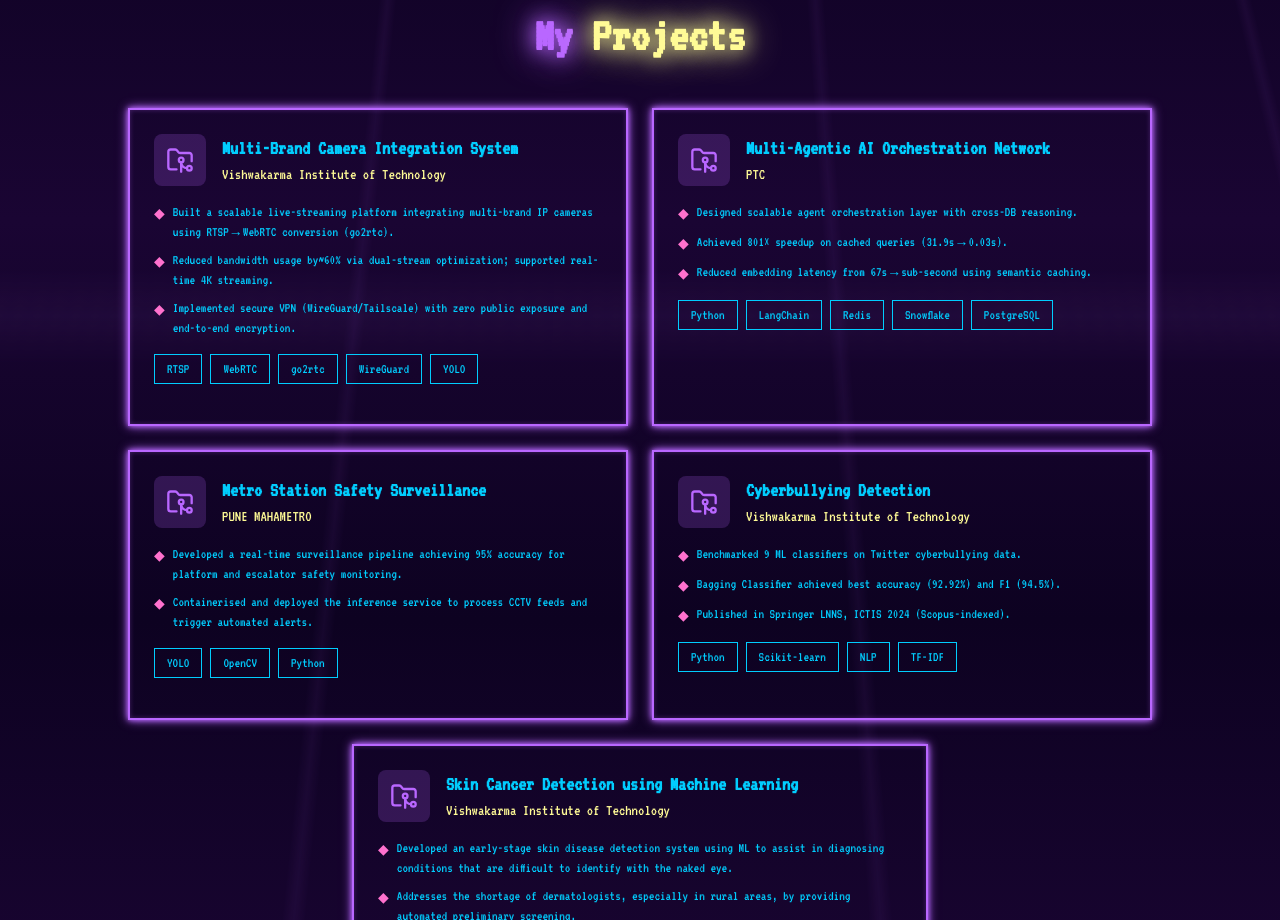
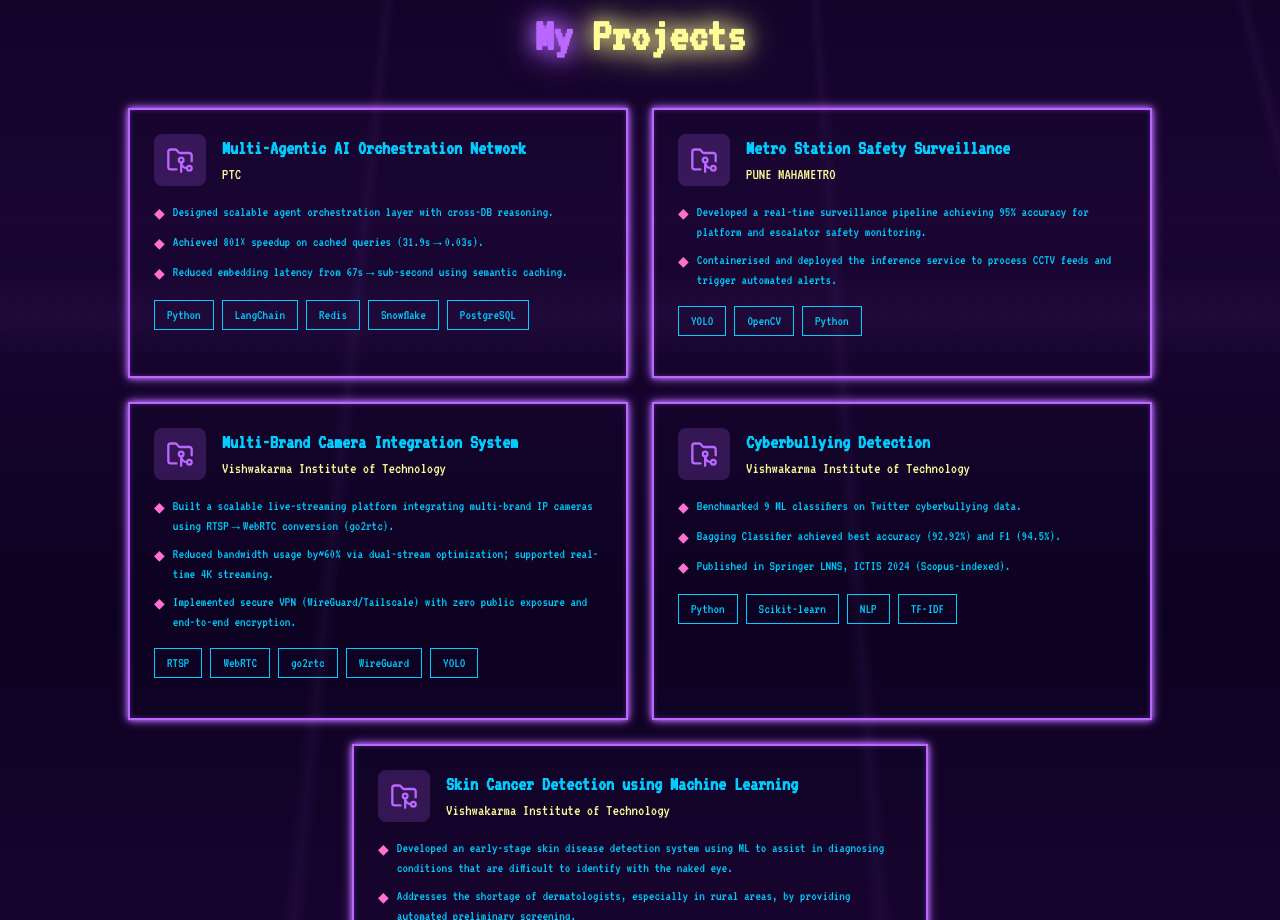
Before and after one commit to itsVrushal/vrushal_patil, a Next.js app: page / in a window 1280 px wide. Shown: the part 2580-3500 px from the top of the page. Built offline with nearby package versions, Linux system fonts and the light colour scheme.

Commit message:
changed the squence of projects

```diff
--- a/src/data/portfolio.ts
+++ b/src/data/portfolio.ts
@@ -84,18 +84,6 @@ export const projects = [
   //   ],
   // },
   {
-    name: "Multi-Brand Camera Integration System",
-    organization: "Vishwakarma Institute of Technology",
-    tech: ["RTSP", "WebRTC", "go2rtc", "WireGuard", "YOLO"],
-    description: [
-      "Built a scalable live-streaming platform integrating multi-brand IP cameras using RTSP→WebRTC conversion (go2rtc).",
-      "Reduced bandwidth usage by~60% via dual-stream optimization; supported real-time 4K streaming.",
-      "Implemented secure VPN (WireGuard/Tailscale) with zero public exposure and end-to-end encryption.",
-      "Designed cost-efficient deployment model achieving~50% hardware savings and 0 software licensing cost.",
-      "Enabled centralized monitoring across 10+ sites with role-based access and audit logging.",
-    ],
-  },
-  {
     name: "Multi-Agentic AI Orchestration Network",
     organization: "PTC",
     tech: ["Python", "LangChain", "Redis", "Snowflake", "PostgreSQL"],
@@ -112,6 +100,18 @@ export const projects = [
     description: [
       "Developed a real-time surveillance pipeline achieving 95% accuracy for platform and escalator safety monitoring.",
       "Containerised and deployed the inference service to process CCTV feeds and trigger automated alerts.",
+    ],
+  },
+  {
+    name: "Multi-Brand Camera Integration System",
+    organization: "Vishwakarma Institute of Technology",
+    tech: ["RTSP", "WebRTC", "go2rtc", "WireGuard", "YOLO"],
+    description: [
+      "Built a scalable live-streaming platform integrating multi-brand IP cameras using RTSP→WebRTC conversion (go2rtc).",
+      "Reduced bandwidth usage by~60% via dual-stream optimization; supported real-time 4K streaming.",
+      "Implemented secure VPN (WireGuard/Tailscale) with zero public exposure and end-to-end encryption.",
+      "Designed cost-efficient deployment model achieving~50% hardware savings and 0 software licensing cost.",
+      "Enabled centralized monitoring across 10+ sites with role-based access and audit logging.",
     ],
   },
   {
```
